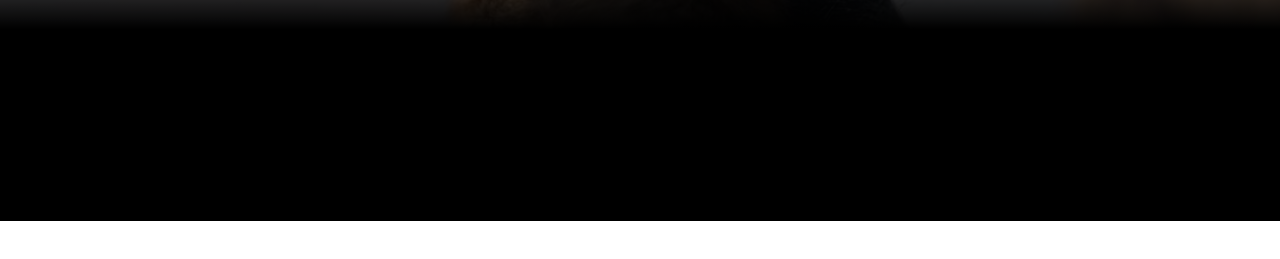
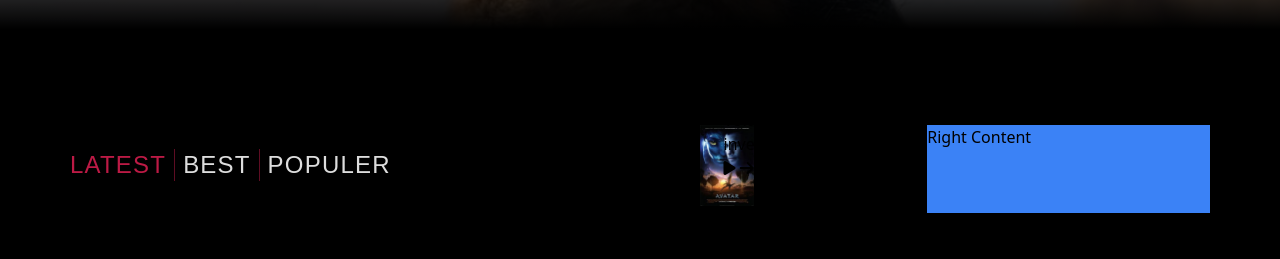
Before and after one commit to asuf29/learn-tailwindCSS, a website: page src/index.html in a window 1280 px wide. Shown: the part 639-898 px from the top of the page. Before the commit the page ends 860 px from the top, so only its background shows below. Drawn offline with Linux system fonts and the light colour scheme; a web font is replaced by a local one.

Commit message:
images added

```diff
--- a/input.css
+++ b/input.css
@@ -6,6 +6,11 @@
     h1,h2,h3,h4,h5,h6 {
         @apply font-gemunu uppercase;
     }
+
+    h2{
+        @apply text-2xl tracking-wider
+    }
+
     a{
         @apply font-gemunu;
     }
--- a/src/index.html
+++ b/src/index.html
@@ -114,7 +114,41 @@
 
     <!--Movies Section-->
     <section class="py-24 bg-black">
-
+        <!--Movies Content-->
+        <div class="container flex space-x-16">
+            <!--Left Content-->
+            <div class="basis-2/3">
+                Left Content
+                <!--Titles-->
+                <div class="flex space-x-2 divide-x divide-tw-red divide-opacity-50 mb-8">
+                    <h2 class="text-tw-red hover:text-tw-grey duration-300"><a href="#">Latest</a></h2>
+                    <h2 class="text-tw-grey pl-2 hover:text-tw-red duration-300"><a href="#">Best</a></h2>
+                    <h2 class="text-tw-grey pl-2 hover:text-tw-red duration-300"><a href="#">Populer</a></h2>
+                </div>
+            </div>
+            <!--Images Container-->
+            <div class="flex flex-wrap">
+                <!--Image 1-->
+                <div class="group relative overflow-hidden basis-1/3">
+                    <!--Image-->
+                    <img src="./images/1.jpg" class="group-hover:scale-110 group-hover:opacity-50 duration-300">
+                    <!--Image Detail Container-->
+                    <div class="absolute px-6 bottom-8">
+                        <h3>Avatar</h3>
+                        <p>Lorem ipsum dolor sit amet consectetur, adipisicing elit. Voluptas, inventore.</p>
+                        <!--Icons Container-->
+                        <div>
+                            <a href="#"><i class="fa-solid fa-play"></i></a>
+                            <a href="#"><i class="fa-solid fa-arrow-right"></i></a>
+                        </div>
+                    </div>
+                </div>
+            </div>
+            <!--Right Content-->
+            <div class="basis-1/3 bg-blue-500">
+                Right Content
+            </div>
+        </div>
     </section>
 </body>
 </html>
```
Also changed, not shown: src/css/styles.css, src/images/1.jpg (added), src/images/2.jpg (added), src/images/3.PNG (added), src/images/4.PNG (added), src/images/5.jpg (added), src/images/6.jpg (added).
